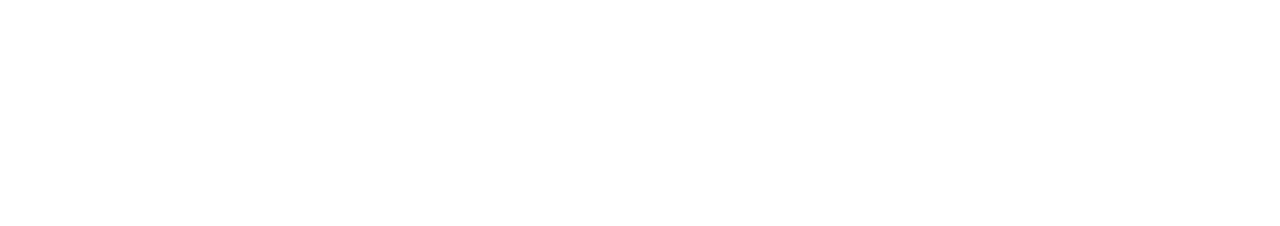
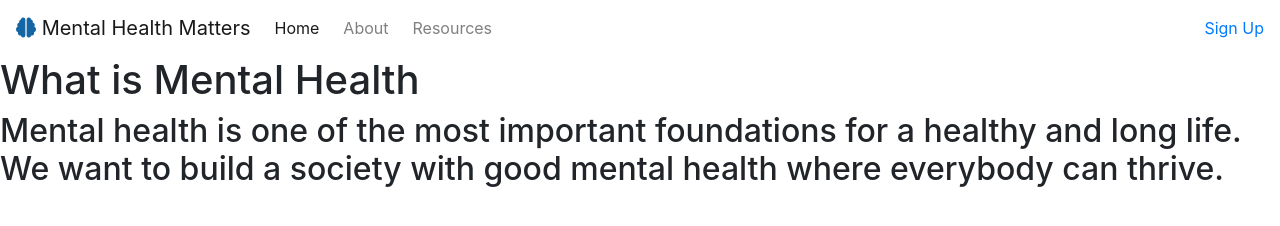
Before and after one commit to els-390/CI-Portfolio-Project--Mental-Health, a plain HTML site: page index.html in a window 1280 px wide. Drawn offline with nearby package versions, Linux system fonts and the light colour scheme; files that its build step writes are made by us from their sources.

Commit message:
Add: Basic nav

```diff
--- a/index.html
+++ b/index.html
@@ -1,11 +1,77 @@
 <!DOCTYPE html>
 <html lang="en">
+
 <head>
     <meta charset="UTF-8">
     <meta name="viewport" content="width=device-width, initial-scale=1.0">
-    <title>Document</title>
+    <link rel="stylesheet" href="https://maxcdn.bootstrapcdn.com/bootstrap/4.1.3/css/bootstrap.min.css">
+    <script src="https://kit.fontawesome.com/3a4645c4d4.js" crossorigin="anonymous"></script>
+    <link href="https://fonts.googleapis.com/css?family=Roboto:400,700" rel="stylesheet">
+    <link rel="stylesheet" href="css/style.css" type="text/css" />
+    <title>Mental Health Matters</title>
 </head>
+
 <body>
+    <header>
+        <!-- Nav -->
+        <nav class="navbar navbar-light navbar-expand-sm">
+            <a href="#" class="navbar-brand">
+                <i class="fa-solid fa-brain" style="color: #1465a4;"></i> Mental Health Matters</a>
+            <ul class="navbar-nav mr-auto">
+                <li class="active nav-item mr-2"><a class="nav-link" href="/">Home</a></li>
+                <li class="nav-item mr-2"><a class="nav-link" href="">About</a></li>
+                <li class="nav-item mr-2"><a class="nav-link" href="">Resources</a></li>
+
+                <li class="nav-item mr-2 d-block d-sm-none"><a class="nav-link" href="#">Sign Up</a></li>
+            </ul>
+
+            <div class="d-none d-md-block">
+                <a href="/login">Sign Up</a>
+            </div>
+        </nav>
+
+    </header>
+    <main>
+        <section class="hero-container">
+            <!-- Hero section !-->
+            <h1>
+                What is Mental Health
+            </h1>
+            <h2>
+                Mental health is one of the most important foundations for a healthy and long life. We want to build a
+                society with good mental health where everybody can thrive.
+            </h2>
+
+        </section>
+        <!-- Hero section --!>
+
+
+            <!-- Info cards -->
+        <section>
+
+        </section>
+
+        <!-- Info cards -->
+
+
+
+            <footer>
+
+            </footer>
+
+            <script src="https://code.jquery.com/jquery-3.3.1.slim.min.js"
+                integrity="sha384-q8i/X+965DzO0rT7abK41JStQIAqVgRVzpbzo5smXKp4YfRvH+8abtTE1Pi6jizo"
+                crossorigin="anonymous">
+            </script>
+            <script src="https://cdnjs.cloudflare.com/ajax/libs/popper.js/1.14.3/umd/popper.min.js"
+                integrity="sha384-ZMP7rVo3mIykV+2+9J3UJ46jBk0WLaUAdn689aCwoqbBJiSnjAK/l8WvCWPIPm49"
+                crossorigin="anonymous">
+            </script>
+            <script src="https://stackpath.bootstrapcdn.com/bootstrap/4.1.3/js/bootstrap.min.js"
+                integrity="sha384-ChfqqxuZUCnJSK3+MXmPNIyE6ZbWh2IMqE241rYiqJxyMiZ6OW/JmZQ5stwEULTy"
+                crossorigin="anonymous">
+            </script>
 
 </body>
+
 </html>
```
Also changed, not shown: assets/images/mental health matters logo water - gemini.jpeg (added), 2 other files.
